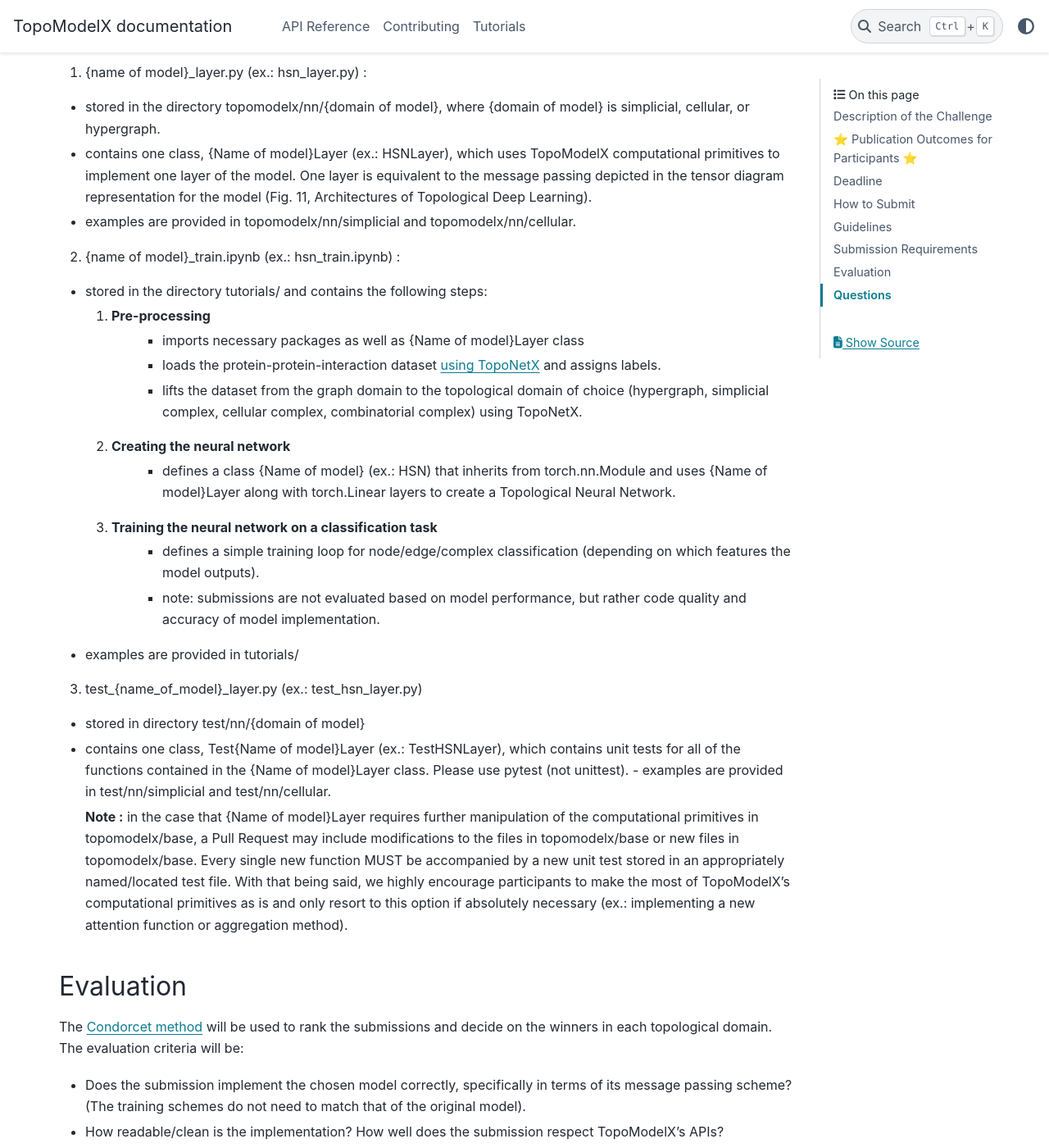
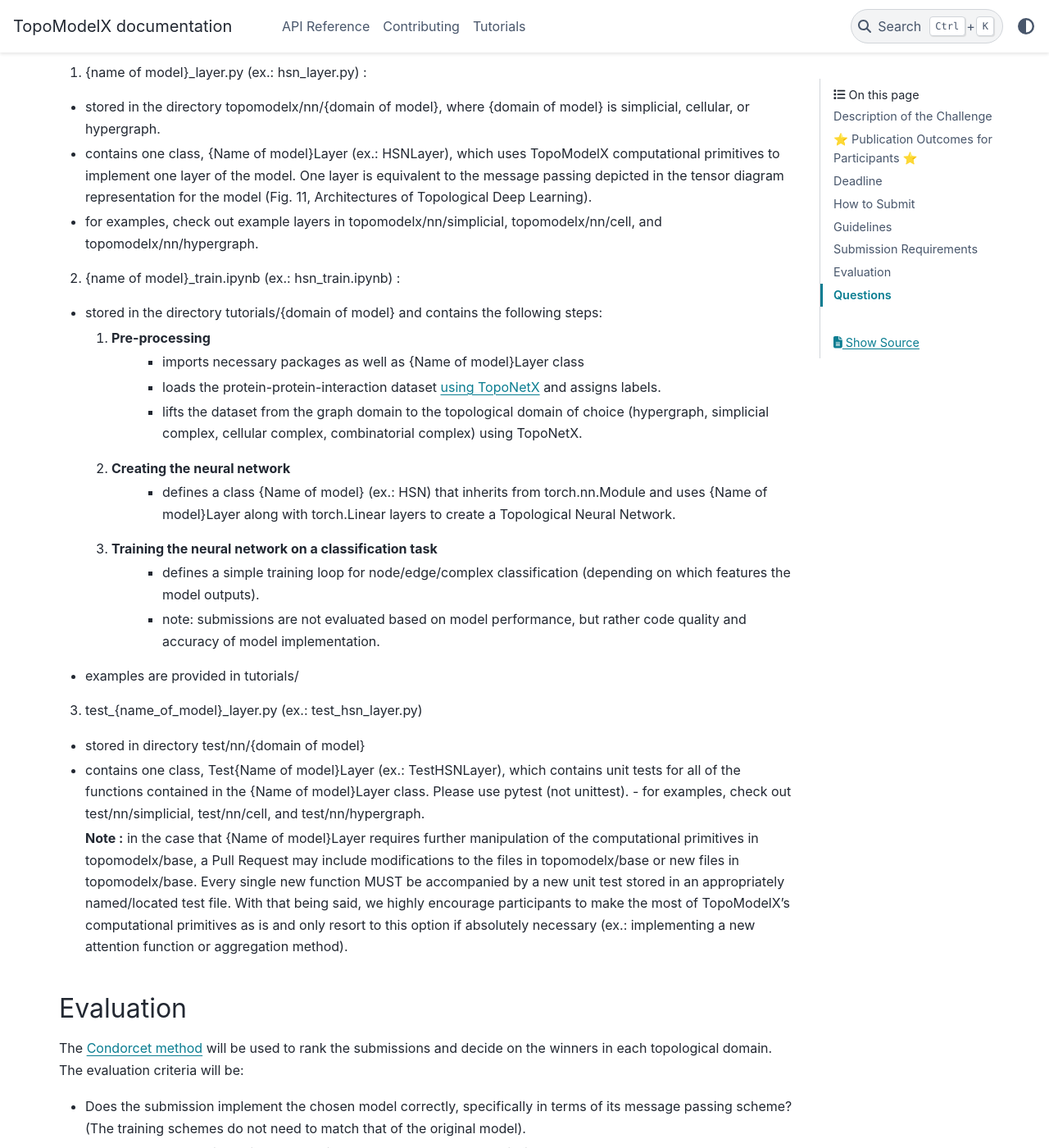
Before and after one commit to pyt-team/TopoModelX, a Sphinx documentation site: the page built from docs/challenge/index.rst, in a window 1280 px wide and 1400 px high, scrolled down 2028 px. Shown: the whole window at 82% size. Built offline with Sphinx 7.4.7 and the PyData theme 0.15.4, drawn with Linux system fonts in a browser that asks for light colours.

Commit message:
Update index.rst

```diff
--- a/docs/challenge/index.rst
+++ b/docs/challenge/index.rst
@@ -60,11 +60,11 @@ The submission consists of a Pull Request to TopoModelX that contains three new
 
 - stored in the directory topomodelx/nn/{domain of model}, where {domain of model} is simplicial, cellular, or hypergraph.
 - contains one class, {Name of model}Layer (ex.: HSNLayer), which uses TopoModelX computational primitives to implement one layer of the model. One layer is equivalent to the message passing depicted in the tensor diagram representation for the model (Fig. 11, Architectures of Topological Deep Learning).
-- examples are provided in topomodelx/nn/simplicial and topomodelx/nn/cellular.
+- for examples, check out example layers in topomodelx/nn/simplicial, topomodelx/nn/cell, and topomodelx/nn/hypergraph.
 
 2. {name of model}_train.ipynb (ex.: hsn_train.ipynb) :
 
-- stored in the directory tutorials/ and contains the following steps:
+- stored in the directory tutorials/{domain of model} and contains the following steps:
 
   1. Pre-processing
         - imports necessary packages as well as {Name of model}Layer class
@@ -83,7 +83,7 @@ The submission consists of a Pull Request to TopoModelX that contains three new
 
 - stored in directory test/nn/{domain of model}
 - contains one class, Test{Name of model}Layer (ex.: TestHSNLayer), which contains unit tests for all of the functions contained in the {Name of model}Layer class. Please use pytest (not unittest).
-  - examples are provided in test/nn/simplicial and test/nn/cellular.
+  - for examples, check out test/nn/simplicial, test/nn/cell, and test/nn/hypergraph.
 
   **Note :** in the case that {Name of model}Layer requires further manipulation of the computational primitives in topomodelx/base, a Pull Request may include modifications to the files in topomodelx/base or new files in topomodelx/base. Every single new function MUST be accompanied by a new unit test stored in an appropriately named/located test file. With that being said, we highly encourage participants to make the most of TopoModelX's computational primitives as is and only resort to this option if absolutely necessary (ex.: implementing a new attention function or aggregation method).
 
```
